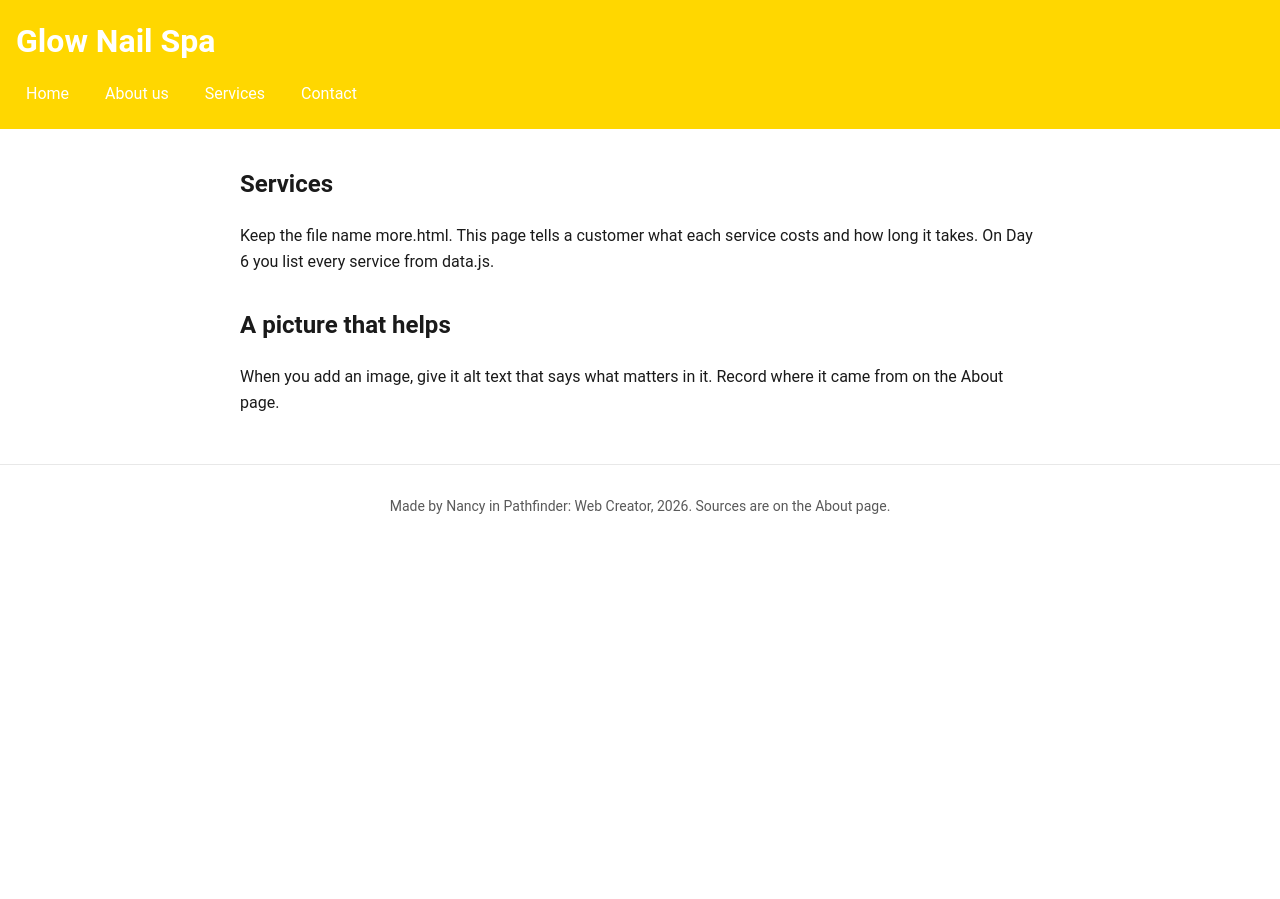
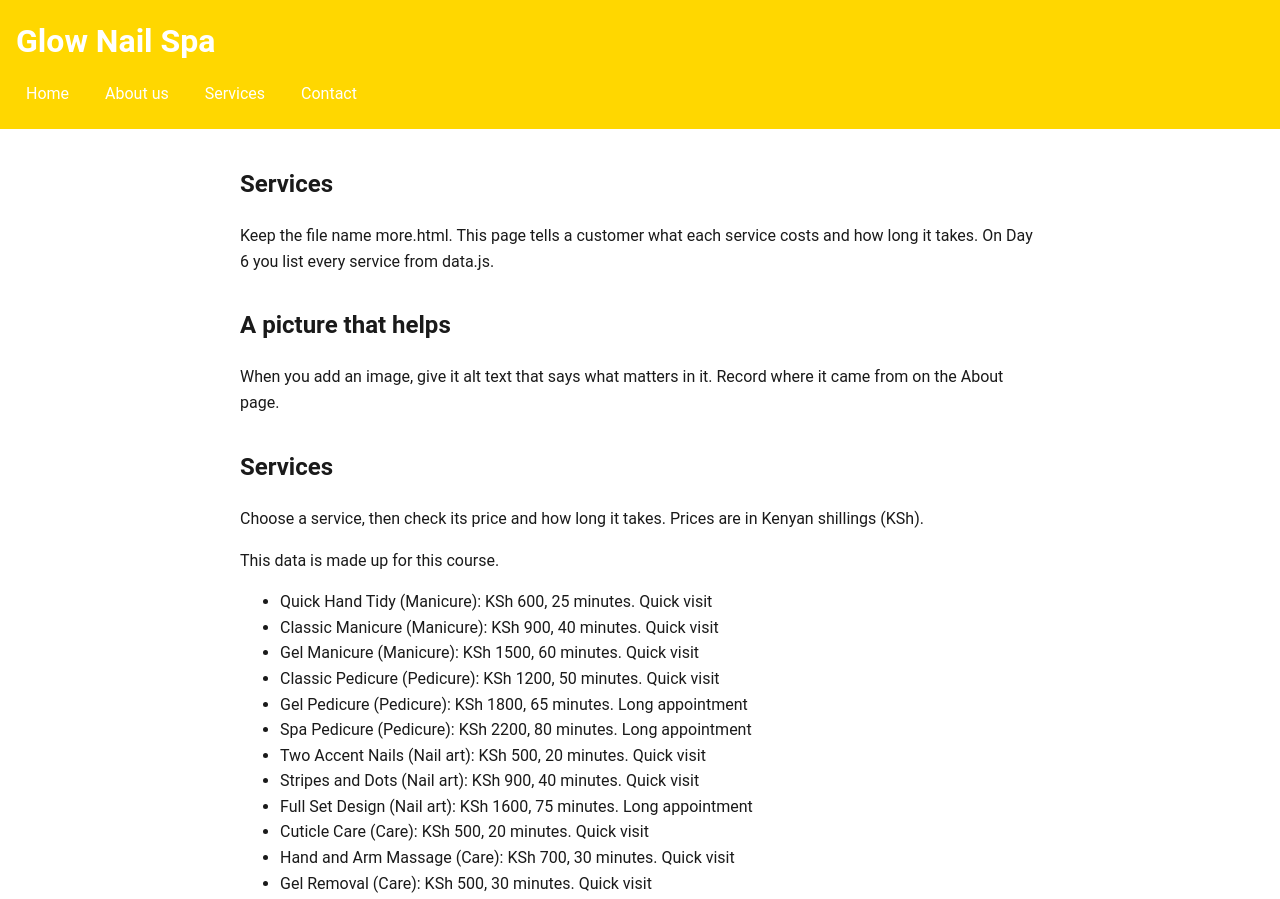
Before and after one commit to Adelice/glow-nail-spa1, a plain HTML site: page more.html in a window 1280 px wide. Shown: the top 899 px of the page. Before the commit the page ends 800 px from the top, so only its background shows below. Drawn offline with Linux system fonts and the light colour scheme.

Commit message:
Show every service from data.js on the Services page

```diff
--- a/more.html
+++ b/more.html
@@ -28,6 +28,12 @@
       <h2>A picture that helps</h2>
       <p>When you add an image, give it alt text that says what matters in it. Record where it came from on the About page.</p>
     </section>
+    <section>
+  <h2>Services</h2>
+  <p>Choose a service, then check its price and how long it takes. Prices are in Kenyan shillings (KSh).</p>
+  <p>This data is made up for this course.</p>
+  <ul id="data-list"></ul>
+</section>
   </main>
 
   <footer>
--- a/script.js
+++ b/script.js
@@ -40,3 +40,24 @@ if (list) {
   }
   console.log("Items shown:", items.length);
 }
+// Day 6, Block 1: show every service from data.js on the Services page
+const dataList = document.querySelector("#data-list");
+
+// Only run this on a page that has the data list.
+if (dataList) {
+  for (const service of services) {
+    const li = document.createElement("li");
+
+    // Over an hour is a long appointment. Otherwise it is a quick visit.
+    let visit = "";
+    if (service.minutes > 60) {
+      visit = "Long appointment";
+    } else {
+      visit = "Quick visit";
+    }
+
+    li.textContent = service.name + " (" + service.category + "): KSh " + service.priceKsh + ", " + service.minutes + " minutes. " + visit;
+    dataList.appendChild(li);
+  }
+  console.log("Services shown:", services.length);
+}
```
